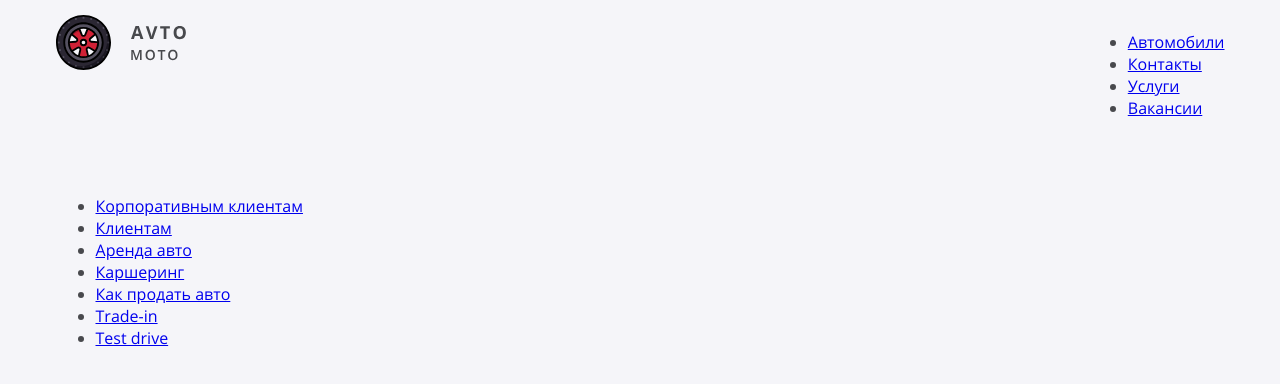
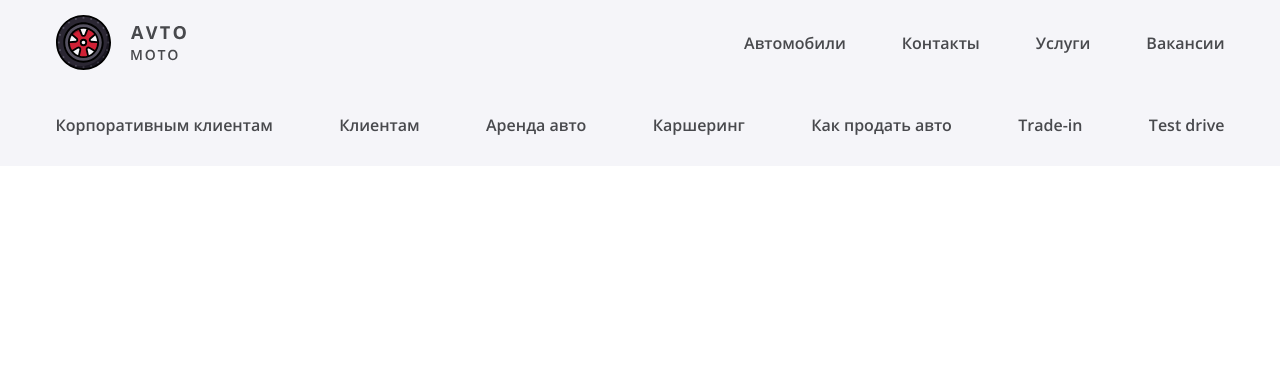
Before and after one commit to mantuok/avto-moto, a React (Create React App) app: page / in a window 1280 px wide. Shown: the top 384 px of the page. Built offline with nearby package versions, Linux system fonts and the light colour scheme.

Commit message:
Header & Footer styled

```diff
--- a/src/components/navigation-element/navigation-element.jsx
+++ b/src/components/navigation-element/navigation-element.jsx
@@ -4,7 +4,7 @@ const NavigationElement = (props) => {
   const {name, url} = props;
 
   return (
-    <li className="navigsation__element">
+    <li className="navigation__element">
       <a className="navigation__link" href={url}>
         {name}
       </a>
--- a/src/sass/blocks/header.scss
+++ b/src/sass/blocks/header.scss
@@ -9,4 +9,5 @@
 
   display: flex;
   justify-content: space-between;
+  align-items: center;
 }
--- /dev/null
+++ b/src/sass/blocks/navigation.scss
@@ -0,0 +1,21 @@
+.navigation__list {
+  @include reset-list-style;
+
+  display: flex;
+  align-items: center;
+  justify-content: space-between;
+}
+
+.navigation__element:not(:last-child) {
+  margin-right: 56px;
+}
+
+.navigation__link {
+  @include reset-link-style;
+
+  font-weight: 600;
+
+  &:hover {
+    color: var(--contrast);
+  }
+}
--- a/src/sass/style.scss
+++ b/src/sass/style.scss
@@ -6,3 +6,4 @@
 @import './blocks/page.scss';
 @import './blocks/header.scss';
 @import './blocks/footer.scss';
+@import './blocks/navigation.scss';
--- a/src/sass/utils/mixins.scss
+++ b/src/sass/utils/mixins.scss
@@ -3,14 +3,14 @@
   margin: auto;
 }
 
-@mixin reset-style-list {
+@mixin reset-list-style {
   margin: 0;
   padding: 0;
 
   list-style-type: none;
 }
 
-@mixin reset-link {
+@mixin reset-link-style {
   text-decoration: none;
   color: inherit;
 }
```
